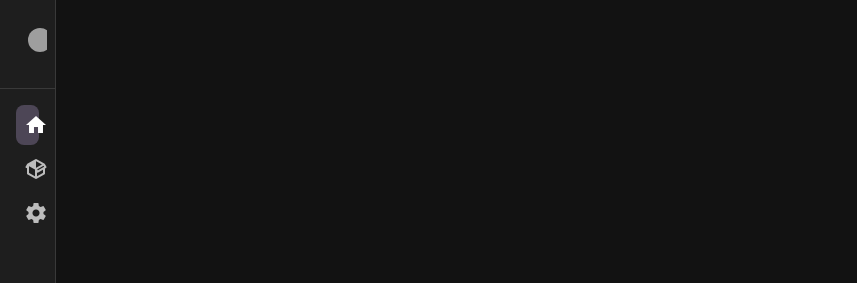
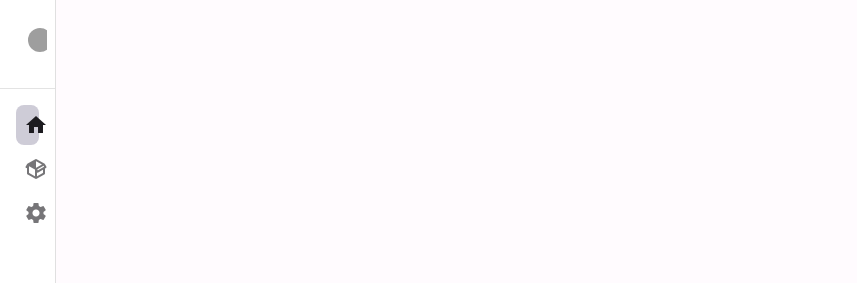
Before and after one commit to Asankilp/AsanMCL, a Vue app: page / in a window 1280 px wide. Shown: the top 283 px of the page, without its empty margins (0-857 px from the left). Built offline with nearby package versions, Linux system fonts and the light colour scheme; grey boxes are pictures that could not be loaded.

Commit message:
自动深浅色适配

```diff
--- a/src/App.vue
+++ b/src/App.vue
@@ -88,7 +88,7 @@ const menuItems = [
 
 <style>
 :root {
-  color-scheme: dark;
+  color-scheme: light dark;
 }
 
 html {
@@ -96,12 +96,12 @@ html {
 }
 
 .v-application {
-  background: rgb(18, 18, 18) !important;
+  background: rgb(var(--v-theme-background)) !important;
 }
 
 :deep(.v-navigation-drawer),
 :deep(.v-card) {
-  background: rgb(30, 30, 30) !important;
+  background: rgb(var(--v-theme-surface)) !important;
 }
 
 .v-list-item {
@@ -114,7 +114,7 @@ html {
 }
 
 .v-list-item--active {
-  background: rgba(var(--v-theme-primary), 0.15) !important;
+  background: rgb(var(--v-theme-primary), 0.15) !important;
 }
 
 .account-item {
@@ -123,14 +123,22 @@ html {
 }
 
 .account-item:hover {
-  background: rgba(var(--v-theme-primary), 0.05) !important;
+  background: rgb(var(--v-theme-primary), 0.05) !important;
 }
 
 .account-item.v-list-item--active {
-  background: rgba(var(--v-theme-primary), 0.15) !important;
+  background: rgb(var(--v-theme-primary), 0.15) !important;
 }
 
 :deep(.v-list-item__content) {
   padding: 8px 0;
 }
+
+/* 主题切换动画 */
+.v-application,
+.v-card,
+.v-navigation-drawer,
+.v-list-item {
+  transition: background-color 0.3s ease, color 0.3s ease !important;
+}
 </style>
--- a/src/main.ts
+++ b/src/main.ts
@@ -21,22 +21,47 @@ const vuetify = createVuetify({
     },
   },
   theme: {
-    defaultTheme: 'dark',
+    defaultTheme: window.matchMedia('(prefers-color-scheme: dark)').matches ? 'dark' : 'light',
     themes: {
+      light: {
+        colors: {
+          primary: '#6750A4',
+          secondary: '#625B71',
+          error: '#B3261E',
+          background: '#FFFBFE',
+          surface: '#FFFFFF',
+          'surface-variant': '#E7E0EC',
+          'on-surface': '#1C1B1F',
+          'on-surface-variant': '#49454F',
+        }
+      },
       dark: {
-        dark: true,
         colors: {
           primary: '#BB86FC',
           secondary: '#03DAC6',
           error: '#CF6679',
           background: '#121212',
           surface: '#1E1E1E',
+          'surface-variant': '#2B2B2B',
           'on-surface': '#FFFFFF',
+          'on-surface-variant': '#E6E1E5',
         }
       }
-    }
+    },
   }
 });
+
+// 监听系统主题变化
+const mediaQuery = window.matchMedia('(prefers-color-scheme: dark)');
+const handleThemeChange = (e: MediaQueryListEvent | MediaQueryList) => {
+  if (vuetify) {
+    vuetify.theme.global.name.value = e.matches ? 'dark' : 'light';
+  }
+};
+
+// 初始化和监听主题变化
+handleThemeChange(mediaQuery);
+mediaQuery.addEventListener('change', handleThemeChange);
 
 const app = createApp(App);
 app.use(vuetify);
```
